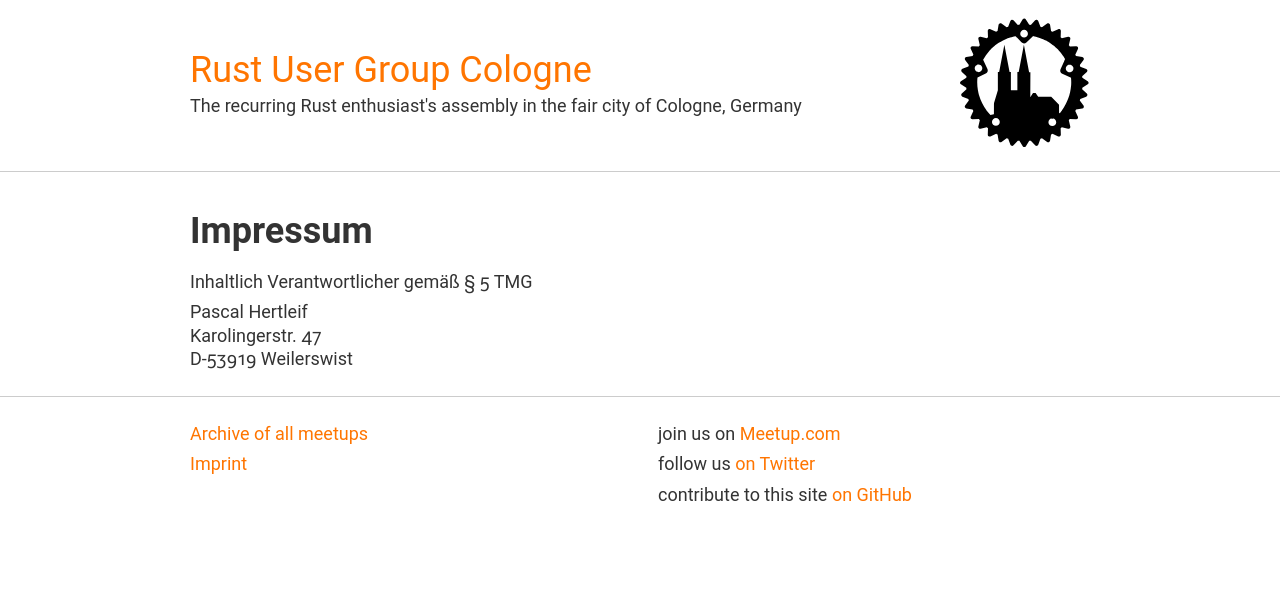
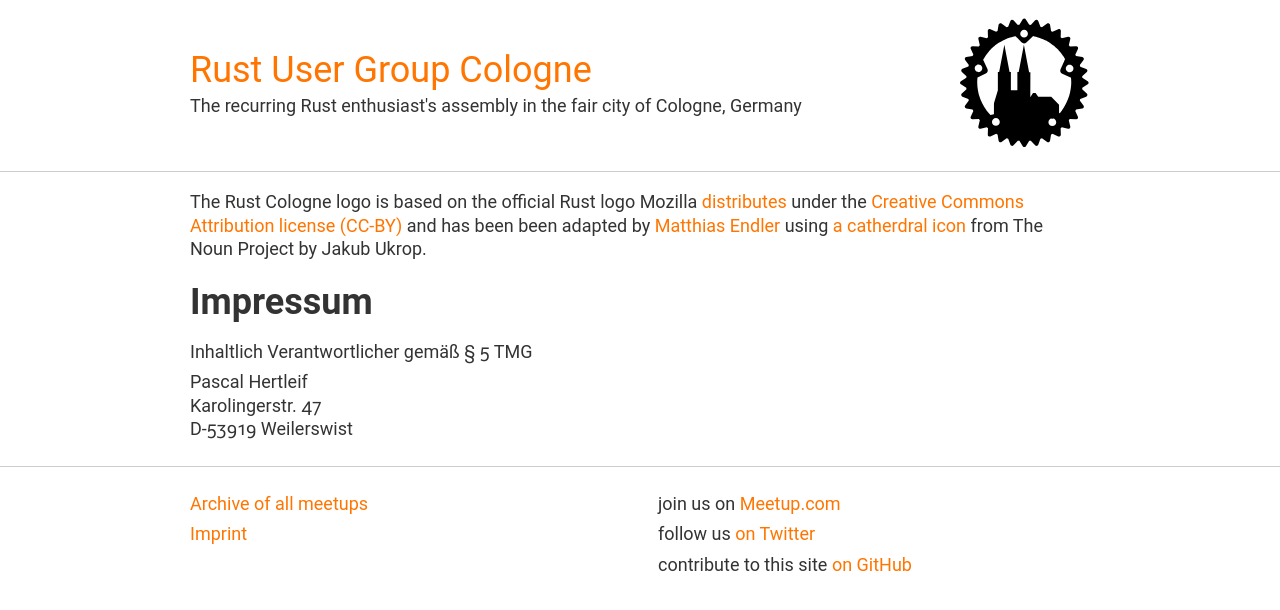
Before and after one commit to Rustaceans/rust-cologne, a Jekyll site: the page built from imprint.html, in a window 1280 px wide. Shown: the top 610 px of the page. Built offline with Jekyll 4.4.1, drawn with Linux system fonts in a browser that asks for light colours.

Commit message:
Add copyright notice for logo to imprint
#9

```diff
--- a/imprint.html
+++ b/imprint.html
@@ -4,6 +4,10 @@
 permalink: /imprint/
 ---
 <article class="page" role="main">
+  <p>
+    The Rust Cologne logo is based on the official Rust logo Mozilla <a href="https://www.rust-lang.org/en-US/legal.html">distributes</a> under the <a href="https://creativecommons.org/licenses/by/4.0/">Creative Commons Attribution license (CC-BY)</a> and has been been adapted by <a href="https://github.com/mre">Matthias Endler</a> using <a href="https://thenounproject.com/term/cathedral/11885">a catherdral icon</a> from The Noun Project by Jakub Ukrop.
+  </p>
+
   <h1>Impressum</h1>
 
   <p>Inhaltlich Verantwortlicher gemäß § 5 TMG</p>
```
